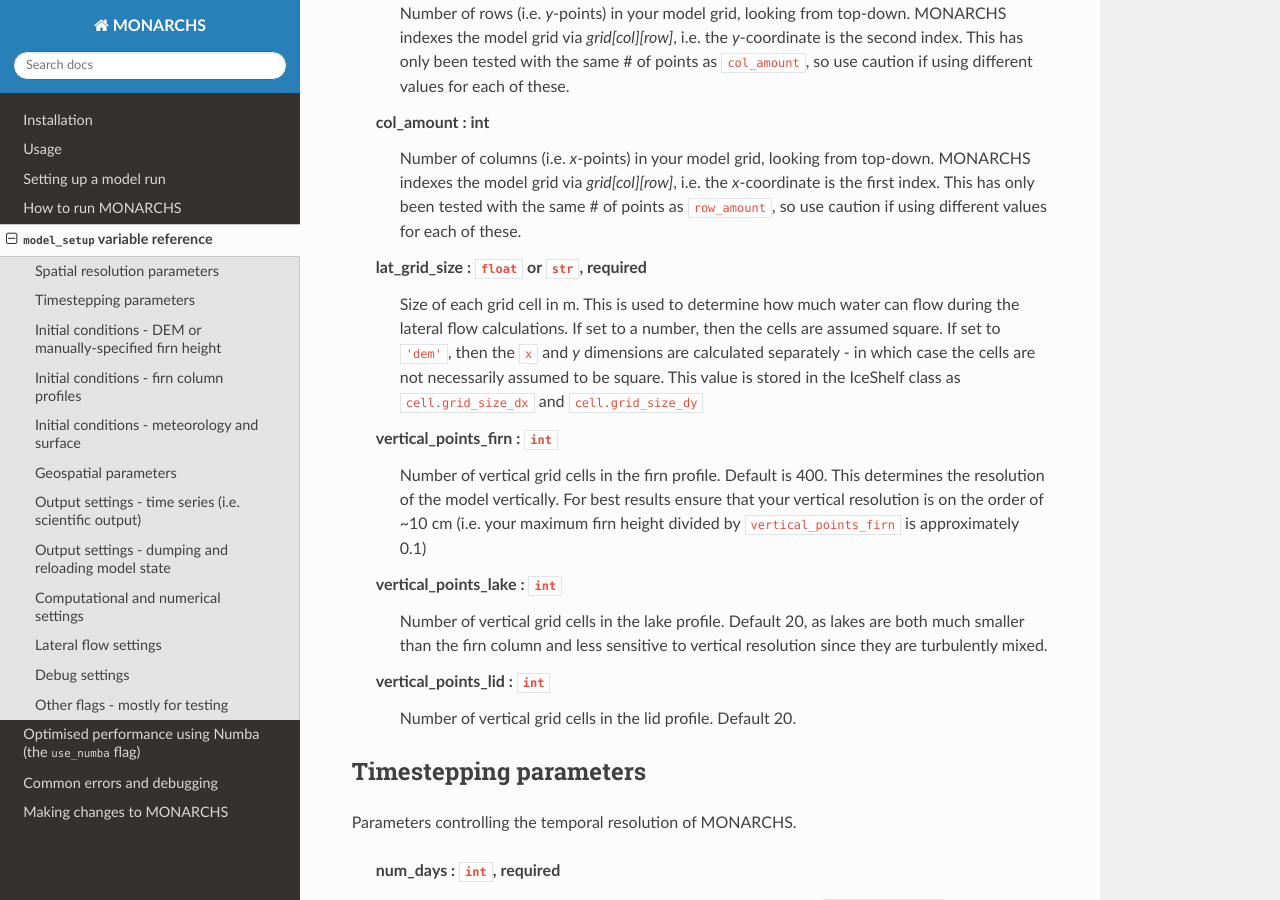
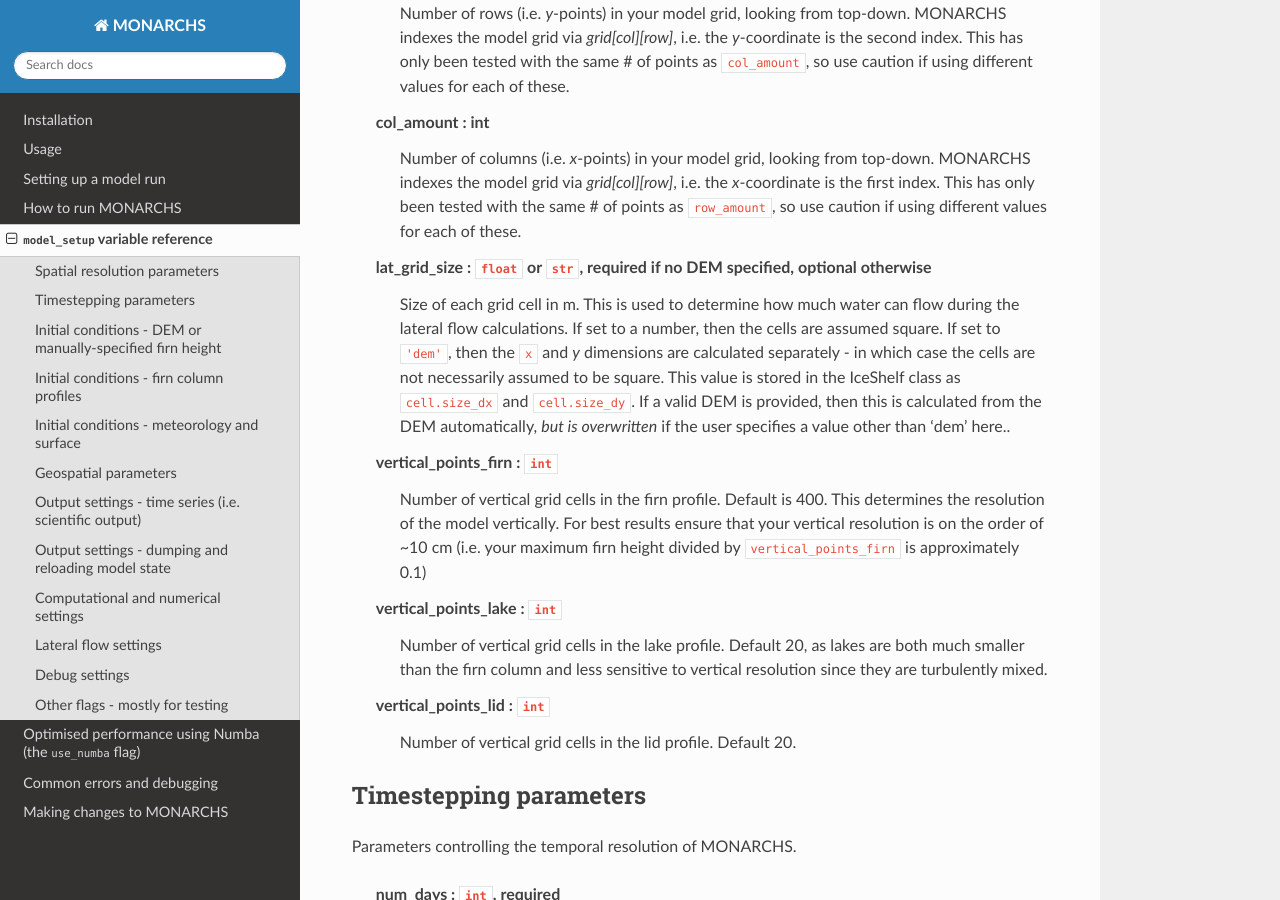
Before and after one commit to monarchs-ice/monarchs, a Sphinx documentation site: the page built from docs/source/model_setup_reference.rst, in a window 1280 px wide and 900 px high, scrolled down 521 px. Built offline with Sphinx 7.4.7 and the Read the Docs theme 3.1.0, drawn with Linux system fonts in a browser that asks for light colours; pages that are not in the unit, such as notebooks, are missing from menus.

Commit message:
Fix for incorrect cell size calculation when using `lat_grid_size=dem`

```diff
--- a/docs/source/model_setup_reference.rst
+++ b/docs/source/model_setup_reference.rst
@@ -24,11 +24,13 @@
         This has only been tested with the same # of points as ``row_amount``, so use caution
         if using different values for each of these.
 
-    lat_grid_size : ``float`` or ``str``, required
+    lat_grid_size : ``float`` or ``str``, required if no DEM specified, optional otherwise
         Size of each grid cell in m. This is used to determine how much water can flow during the lateral
         flow calculations. If set to a number, then the cells are assumed square. If set to ``'dem'``, then the ``x`` and
         `y` dimensions are calculated separately - in which case the cells are not necessarily assumed to be square.
-        This value is stored in the IceShelf class as ``cell.grid_size_dx`` and ``cell.grid_size_dy``
+        This value is stored in the IceShelf class as ``cell.size_dx`` and ``cell.size_dy``.
+        If a valid DEM is provided, then this is calculated from the DEM automatically, *but is overwritten* if the user
+        specifies a value other than 'dem' here..
 
     vertical_points_firn : ``int``
         Number of vertical grid cells in the firn profile. Default is 400. This determines the resolution of the model vertically.
```
Also changed, not shown: 1 other file.
